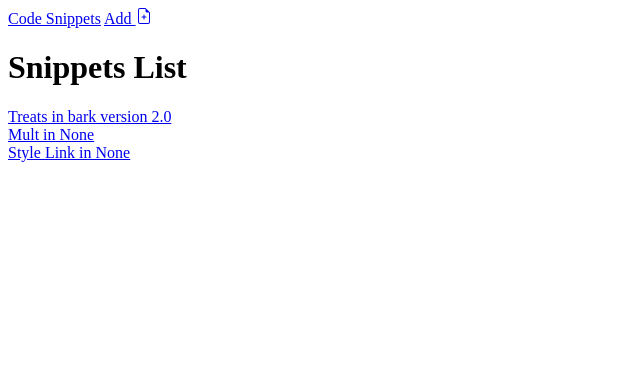
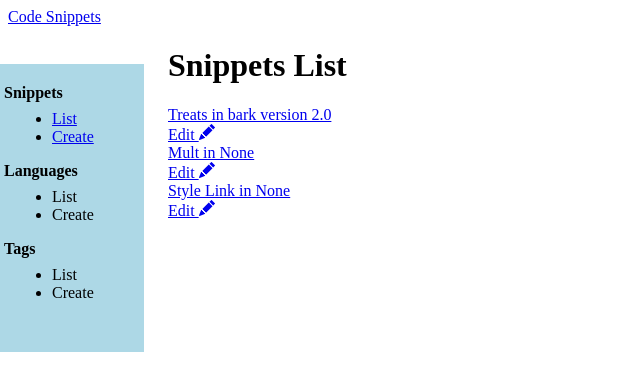
Before and after one commit to nzeager/code-snippet-manager, a Django app: page / in a window 1280 px wide. Shown: the top 391 px of the page, without its empty margins (0-640 px from the left). Run offline with Django 4.2, Linux system fonts and the light colour scheme; data comes from the database, SQL or seed files in the repository; both versions use the stored data as it was after the commit.

Commit message:
Added edit functionality, sidebar

```diff
--- a/snippets/urls.py
+++ b/snippets/urls.py
@@ -4,5 +4,6 @@
 urlpatterns = [
     path('', views.list_snippet, name='list_snippet'),
     path('snippets/<int:pk>', views.detail_snippet, name='detail_snippet'),
-    path('snippets/new', views.create_snippet, name='create_snippet')
+    path('snippets/new', views.create_snippet, name='create_snippet'),
+    path('snippets/<int:pk>/edit/', views.edit_snippet, name='edit_snippet'),
 ]
--- a/snippets/views.py
+++ b/snippets/views.py
@@ -24,3 +24,16 @@
     else:
         form = SnippetForm()
     return render(request, 'snippets/edit_snippet.html', {'form': form})
+
+
+def edit_snippet(request, pk):
+    snippet = get_object_or_404(Snippet, pk=pk)
+    if request.method == "POST":
+        form = SnippetForm(request.POST, instance=snippet)
+        if form.is_valid():
+            snippet = form.save(commit=False)
+            snippet.save()
+            return redirect('detail_snippet', pk=snippet.pk)
+    else:
+        form = SnippetForm(instance=snippet)
+    return render(request, 'snippets/edit_snippet.html', {'form': form})
--- a/static/css/style.css
+++ b/static/css/style.css
@@ -0,0 +1,26 @@
+.sidebar {
+    height: 17rem;
+    width: 9rem;
+    position: fixed;
+    left: 0;
+    top: 8%;
+    padding-top:1rem;
+    background-color: lightblue;
+}
+
+.sidebar div {
+    padding: 0.25rem;
+    display: block;
+    font-size: 16px;
+    font-weight: bold;
+}
+
+.sidebar div ul {
+    margin: 0.5rem;
+    font-size: 16px;
+    font-weight: normal;
+}
+
+.body-text {
+    margin-left: 10rem;
+}
--- a/templates/base.html
+++ b/templates/base.html
@@ -11,9 +11,35 @@
 <body>
     <header>
         <a href="{% url 'list_snippet' %}">Code Snippets</a>
-        <a href="{% url 'create_snippet' %}"> Add {% include "./snippets/icons/file-earmark-plus.svg" %}</a>
     </header>
-    {% block content %}
-    {% endblock content %}
+
+    <div class="sidebar">
+        <div class="sidebar-section">
+            Snippets
+            <ul>
+                <li><a href="{% url 'list_snippet' %}">List</a></li>
+                <li><a href="{% url 'create_snippet' %}">Create</a></li>
+            </ul>
+        </div>
+        <div>
+            Languages
+            <ul>
+                <li>List</li>
+                <li>Create</li>
+            </ul>
+        </div>
+        <div>
+            Tags
+            <ul>
+                <li>List</li>
+                <li>Create</li>
+            </ul>
+        </div>
+    </div>
+
+    <div class="body-text">
+        {% block content %}
+        {% endblock content %}
+    </div>
 </body>
 </html>
--- a/templates/snippets/detail_snippet.html
+++ b/templates/snippets/detail_snippet.html
@@ -5,6 +5,9 @@
 {% block content %}
     <h1>Snippet Details</h1>
     <div class="snippet-details">
+        <div class="details-actions">
+            <a href="{% url 'edit_snippet' pk=snippet.pk %}"> Edit {% include './icons/pencil-fill.svg' %}</a>
+        </div>
         <p>Title: {{ snippet.title }}</p>
         <p>Description: {{ snippet.description }}</p>
         <p>Code: {{ snippet.code }}</p>
--- a/templates/snippets/list_snippet.html
+++ b/templates/snippets/list_snippet.html
@@ -7,6 +7,9 @@
     {% for snippet in snippets %}
         <div class="snippet-box">
             <a href="{% url 'detail_snippet' pk=snippet.pk %}"> {{ snippet }} </a>
+            <div class="details-actions">
+                <a href="{% url 'edit_snippet' pk=snippet.pk %}"> Edit {% include './icons/pencil-fill.svg' %}</a>
+            </div>
         </div>
     {% endfor %}
 {% endblock content %}
```
Also changed, not shown: db.sqlite3.
